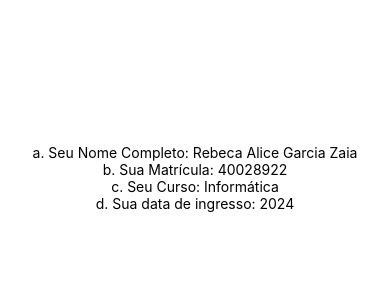
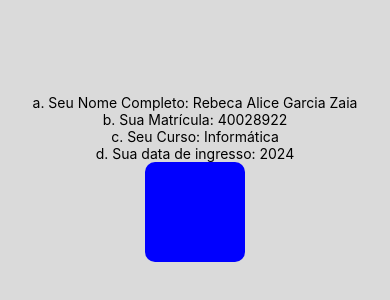
Before and after one commit to RebecaZaia/Componentes, a React Native app: screen / in a window 390 px wide. Shown: the part 244-544 px from the top of the page. Built offline with nearby package versions, Linux system fonts and the light colour scheme.

Commit message:
modified:   App.js

```diff
--- a/App.js
+++ b/App.js
@@ -1,4 +1,3 @@
-import { StatusBar } from 'expo-status-bar';
 import { StyleSheet, Text, View } from 'react-native';
 
 export default function App() {
@@ -9,7 +8,7 @@ export default function App() {
       <Text>c. Seu Curso: Informática</Text>
       <Text>d. Sua data de ingresso: 2024</Text>
 
-      <StatusBar style="auto" />
+      <View style={styles.box} />
     </View>
   );
 }
@@ -17,8 +16,15 @@ export default function App() {
 const styles = StyleSheet.create({
   container: {
     flex: 1,
-    backgroundColor: '#fff',
+    justifyContent: 'center',
+    backgroundColor: '#dadada',
     alignItems: 'center',
     justifyContent: 'center',
   },
+  box: {
+    width: 100,
+    height: 100,
+    backgroundColor: 'blue',
+    borderRadius: 10,
+  }
 });
```
